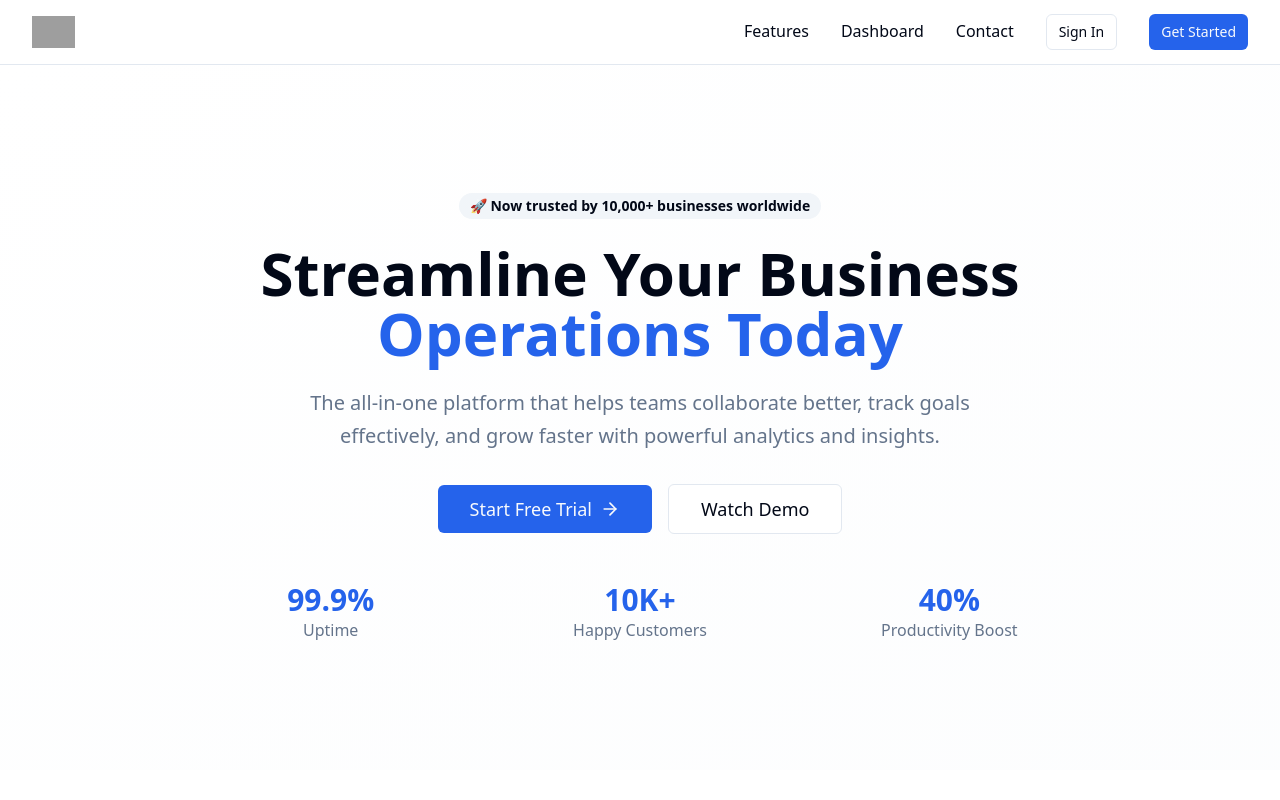
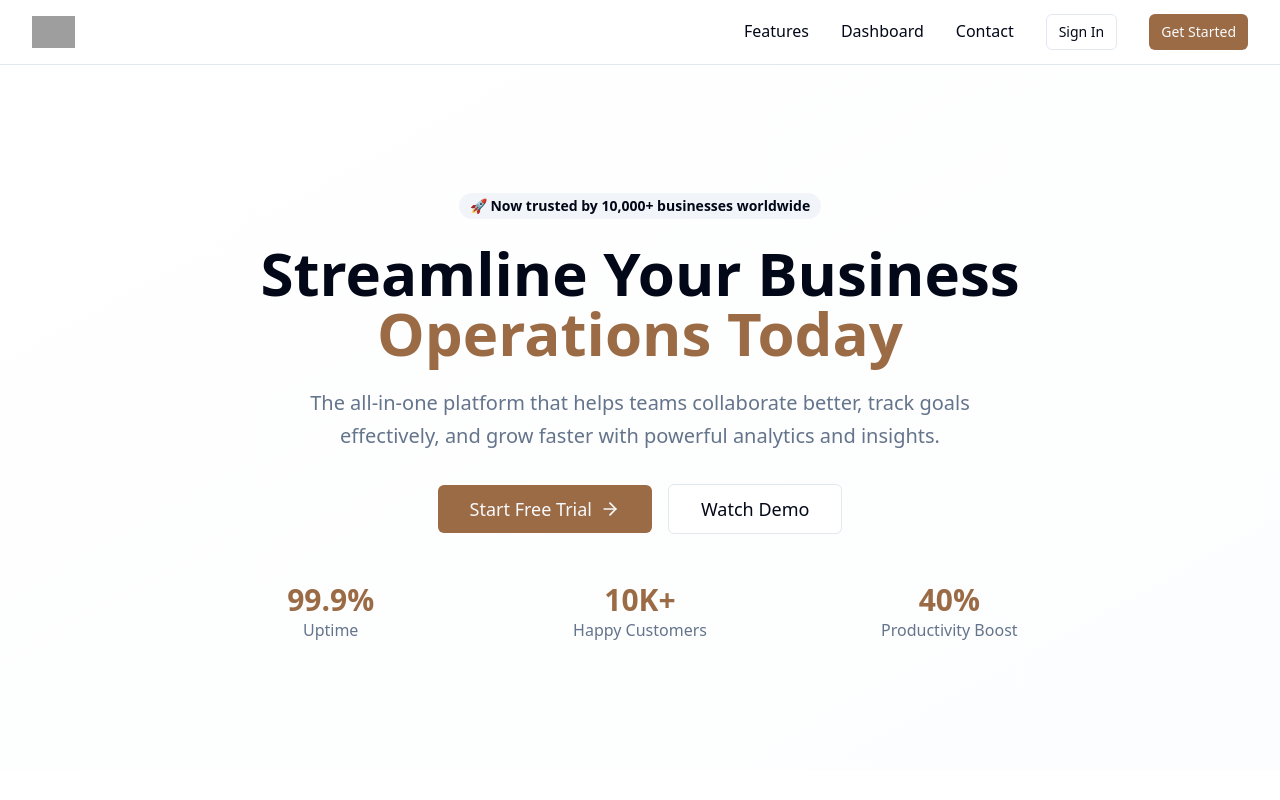
Before and after one commit to scalekit-inc/coffee-desk-demo, a React (Vite) app in the folder web/: page / in a window 1280 px wide. Shown: the top 800 px of the page. Built offline with nearby package versions, Linux system fonts and the light colour scheme; no server answers; grey boxes are pictures that could not be loaded.

Commit message:
update primary colour to brown

```diff
--- a/web/src/index.css
+++ b/web/src/index.css
@@ -11,7 +11,7 @@
     --card-foreground: 222.2 84% 4.9%;
     --popover: 0 0% 100%;
     --popover-foreground: 222.2 84% 4.9%;
-    --primary: 221.2 83.2% 53.3%;
+    --primary: 26 38% 44%;
     --primary-foreground: 210 40% 98%;
     --secondary: 210 40% 96%;
     --secondary-foreground: 222.2 84% 4.9%;
@@ -23,7 +23,7 @@
     --destructive-foreground: 210 40% 98%;
     --border: 214.3 31.8% 91.4%;
     --input: 214.3 31.8% 91.4%;
-    --ring: 221.2 83.2% 53.3%;
+    --ring: 26 38% 44%;
     --radius: 0.5rem;
   }
 
@@ -34,8 +34,8 @@
     --card-foreground: 210 40% 98%;
     --popover: 222.2 84% 4.9%;
     --popover-foreground: 210 40% 98%;
-    --primary: 217.2 91.2% 59.8%;
-    --primary-foreground: 222.2 84% 4.9%;
+    --primary: 26 38% 60%;
+    --primary-foreground: 0 0% 98%;
     --secondary: 217.2 32.6% 17.5%;
     --secondary-foreground: 210 40% 98%;
     --muted: 217.2 32.6% 17.5%;
@@ -46,7 +46,7 @@
     --destructive-foreground: 210 40% 98%;
     --border: 217.2 32.6% 17.5%;
     --input: 217.2 32.6% 17.5%;
-    --ring: 224.3 76.3% 94.0%;
+    --ring: 26 38% 60%;
   }
 }
 
```
